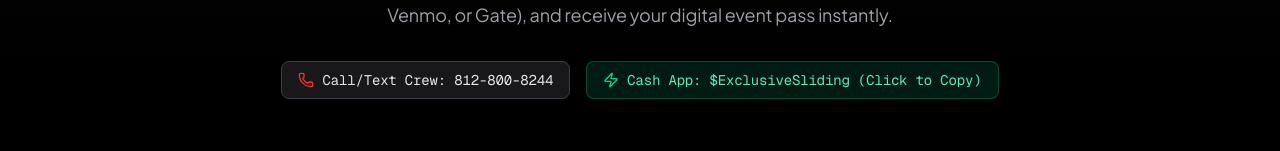
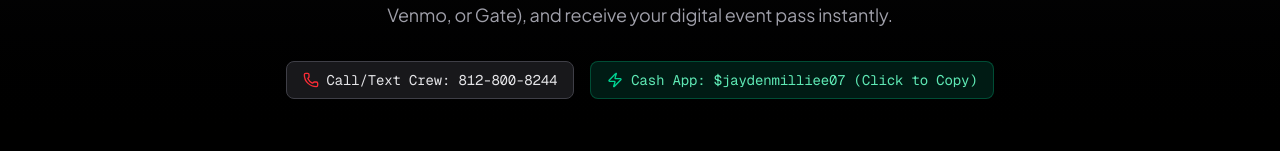
Before and after one commit to dmytro-webild/df0f0359-55bd-462a-af69-30db2382f1fd, a React (Vite) app: page /tickets in a window 1280 px wide. Shown: the part 332-483 px from the top of the page. Built offline with nearby package versions, Linux system fonts and the light colour scheme; a web font is replaced by a local one.

Commit message:
Webild agent: Apply these visual editor changes exactly. They are precise

```diff
--- a/src/pages/TicketsPage.tsx
+++ b/src/pages/TicketsPage.tsx
@@ -110,7 +110,7 @@ export default function TicketsPage() {
   const totalPrice = activePass.price * quantity;
 
   const handleCopyCashApp = () => {
-    navigator.clipboard.writeText("$ExclusiveSliding");
+    navigator.clipboard.writeText("$jaydenmilliee07");
     setCopiedCashApp(true);
     setTimeout(() => setCopiedCashApp(false), 2500);
   };
@@ -199,7 +199,7 @@ export default function TicketsPage() {
               className="inline-flex items-center gap-2 rounded-lg bg-emerald-950/60 border border-emerald-600/40 px-4 py-2 text-emerald-300 hover:bg-emerald-900/50 transition-colors"
             >
               <Zap className="size-4 text-emerald-400" />
-              Cash App: $ExclusiveSliding {copiedCashApp ? "(Copied!)" : "(Click to Copy)"}
+              Cash App: $jaydenmilliee07 {copiedCashApp ? "(Copied!)" : "(Click to Copy)"}
             </button>
           </div>
         </div>
```
